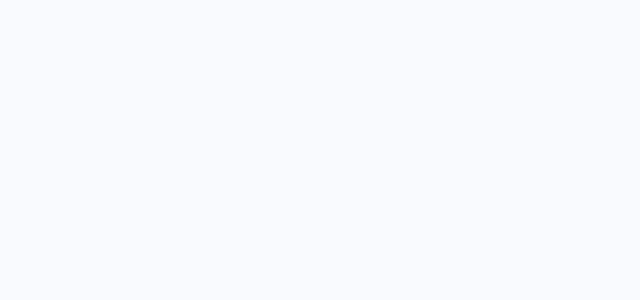
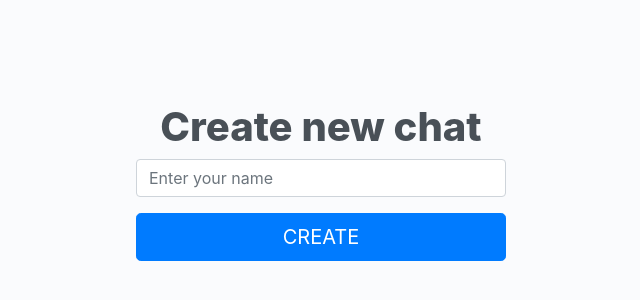
Before and after one commit to bogdanaks/messenger, a React (Create React App) app in the folder client/: page / in a window 1280 px wide. Shown: the part 210-510 px from the top of the page, without its empty margins (319-959 px from the left). Built offline with nearby package versions, Linux system fonts and the light colour scheme; the HTML template or start-up script is replaced by a standard one.

Commit message:
Bse routing

```diff
--- a/client/src/App.js
+++ b/client/src/App.js
@@ -13,8 +13,8 @@ function App() {
     <div className="App">
       <Router>
         <Switch>
-          <Route path="/" component="Main" exact/>
-          <Route path="/chats" component="Chats" exact/>
+          <Route path="/" component={Main} exact/>
+          <Route path="/chats" component={Chats} exact/>
         </Switch>
       </Router>
     </div>
```
